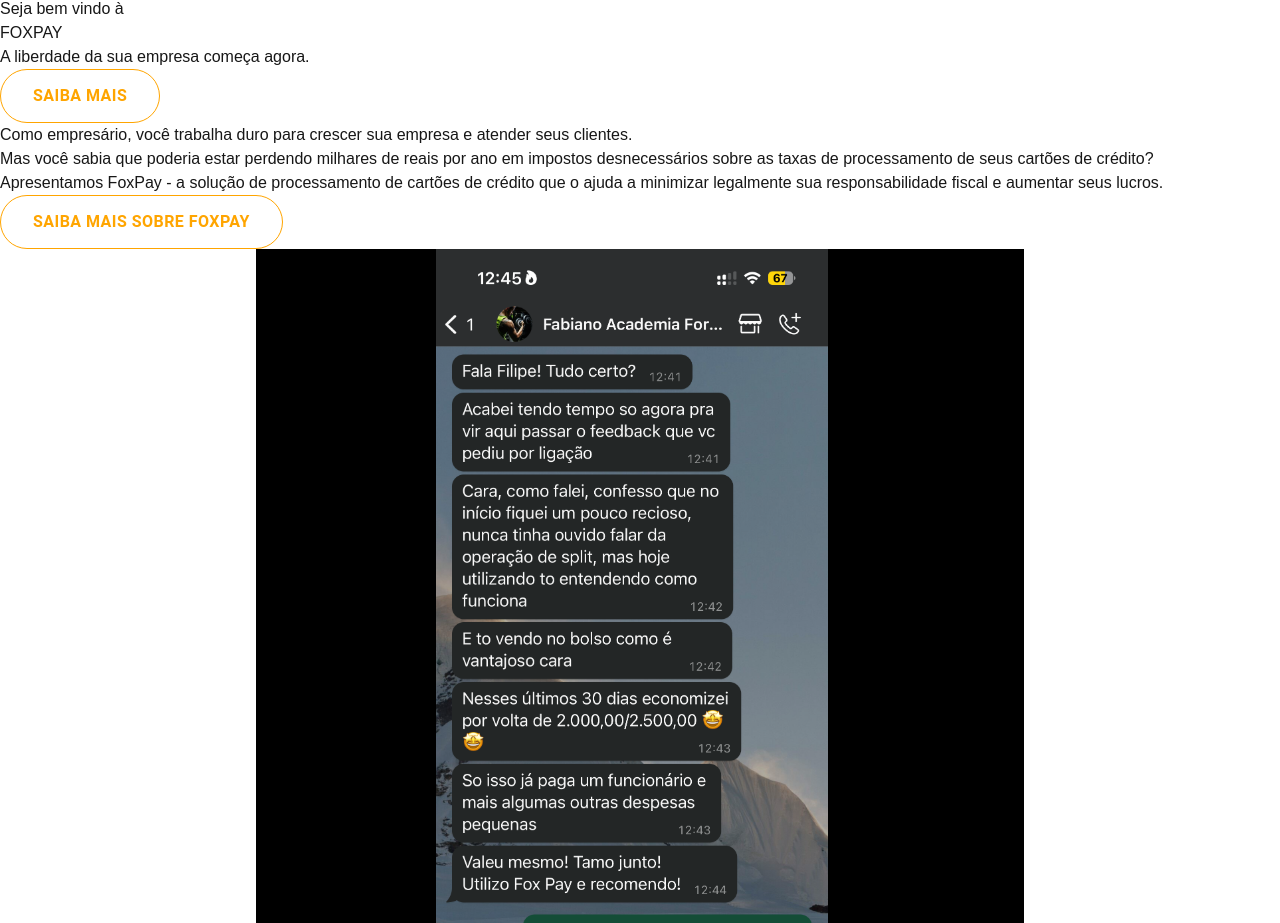
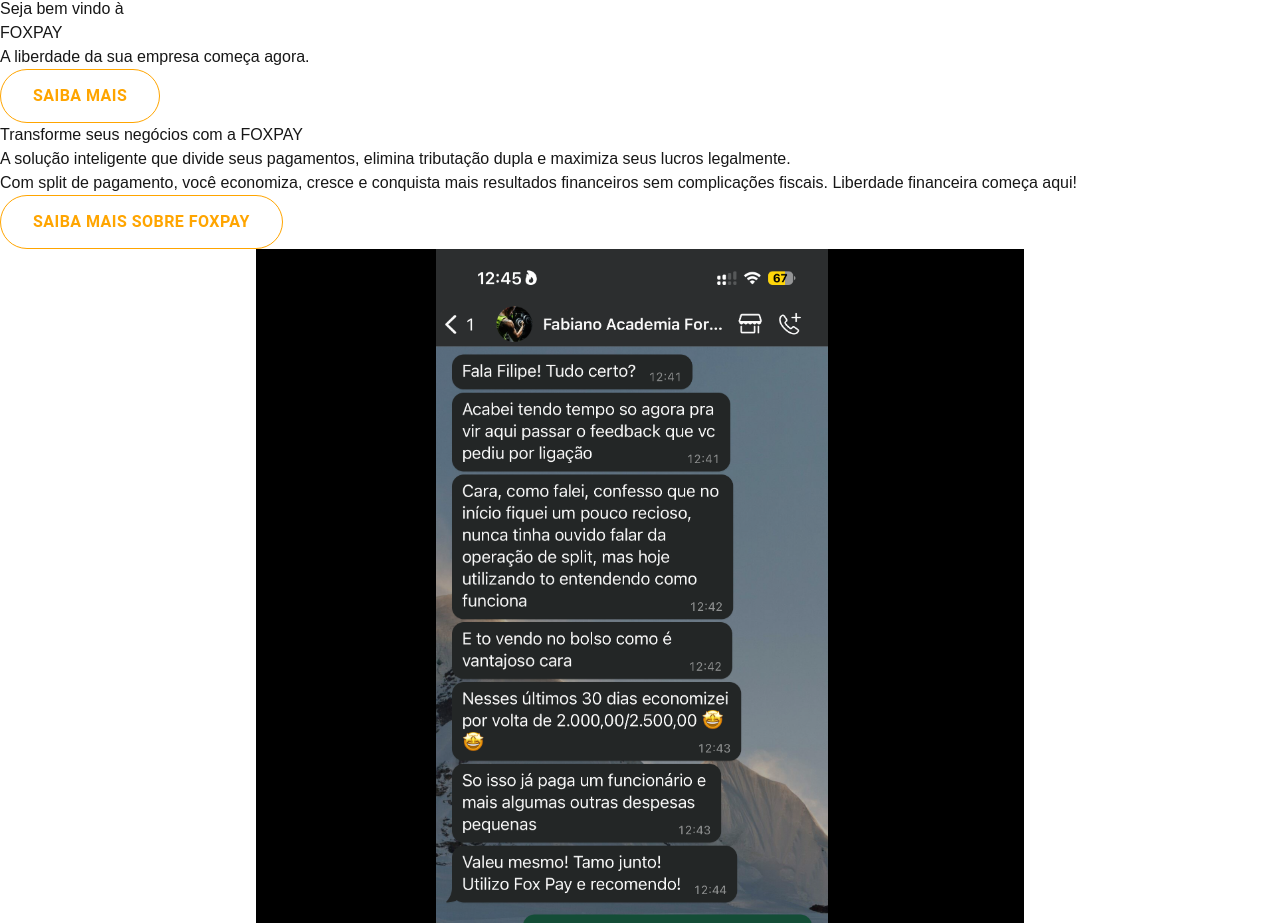
Before and after one commit to ramlow07/foxpay, a Next.js app: page / in a window 1280 px wide. Shown: the part 1199-2122 px from the top of the page. Built offline with nearby package versions, Linux system fonts and the light colour scheme.

Commit message:
updating copy

```diff
--- a/src/app/components/Hero.tsx
+++ b/src/app/components/Hero.tsx
@@ -9,18 +9,16 @@
       {/* Text Content */}
       <div className="relative z-10 container mx-auto px-6 sm:px-12 flex flex-col justify-center items-center text-center">
         <h1 className="text-4xl font-extralight text-orange-500 sm:text-5xl mb-6 leading-tight">
-          Como empresário, você trabalha duro para crescer sua empresa e atender
-          seus clientes.
+          Transforme seus negócios com a FOXPAY
         </h1>
         <p className="text-lg sm:text-xl mb-8 max-w-3xl mx-auto">
-          Mas você sabia que poderia estar perdendo milhares de reais por ano em
-          impostos desnecessários sobre as taxas de processamento de seus
-          cartões de crédito?
+          A solução inteligente que divide seus pagamentos, elimina tributação
+          dupla e maximiza seus lucros legalmente.
         </p>
         <p className="text-lg sm:text-xl mb-8 max-w-3xl mx-auto font-thin leading-tight">
-          Apresentamos FoxPay - a solução de processamento de cartões de crédito
-          que o ajuda a minimizar legalmente sua responsabilidade fiscal e
-          aumentar seus lucros.
+          Com split de pagamento, você economiza, cresce e conquista mais
+          resultados financeiros sem complicações fiscais. Liberdade financeira
+          começa aqui!
         </p>
 
         {/* Call to Action Button */}
@@ -28,7 +26,7 @@
           variant="outlined"
           color="primary"
           component="a"
-          href="https://wa.me/5548996516969?text=Ol%C3%A1!%20Vim%20do%20site%20da%20FoxPay%20e%20gostaria%20de%20saber%20mais."
+          href="https://wa.me/5548996516969?text=Ol%C3%A1!%20Vim%20do%20site%20da%20FOXPAY%20e%20gostaria%20de%20saber%20mais."
           sx={{
             borderColor: "orange",
             color: "orange",
@@ -44,7 +42,7 @@
             transition: "all 0.3s ease",
           }}
         >
-          Saiba Mais Sobre FoxPay
+          Saiba Mais Sobre FOXPAY
         </Button>
       </div>
     </section>
```
